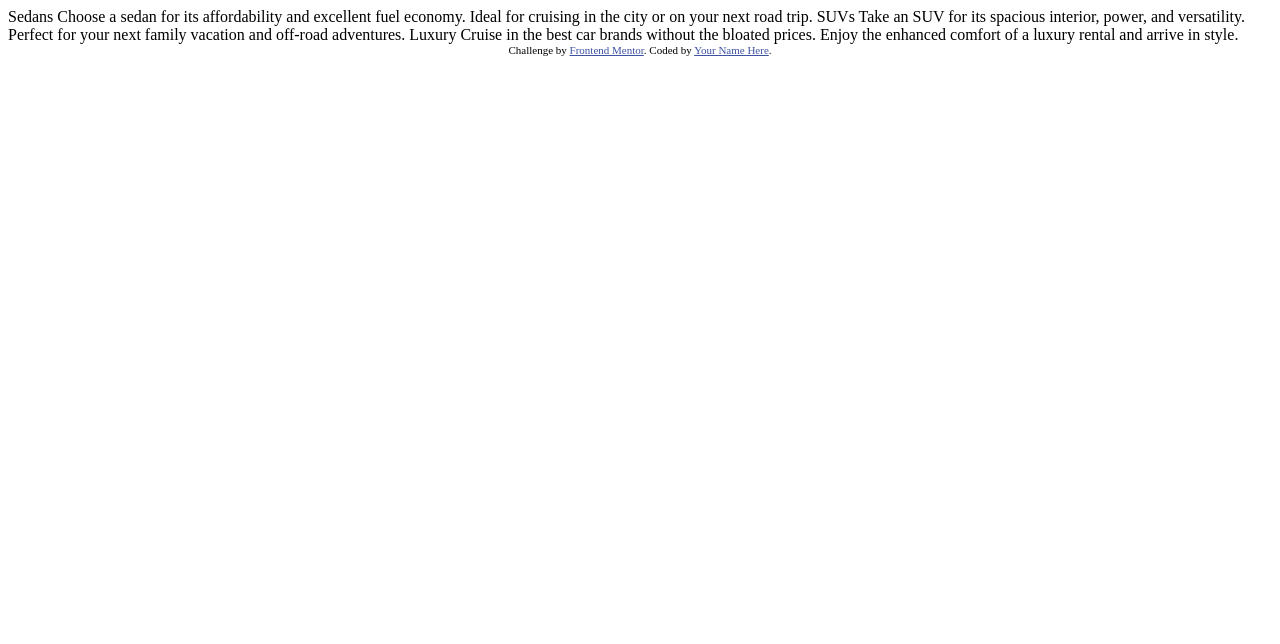
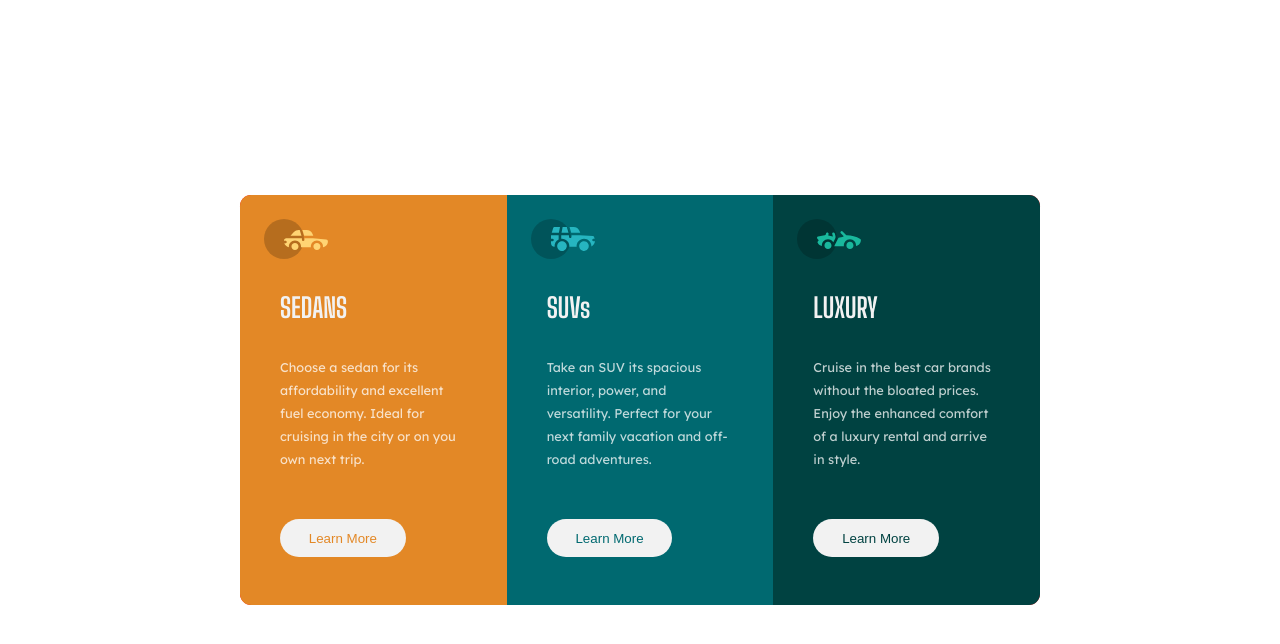
Before and after one commit to alisbai/3-column-preview-card-frontend-mentor, a plain HTML site: page index.html in a window 1280 px wide. Drawn offline with Linux system fonts and the light colour scheme.

Commit message:
finished the project

```diff
--- a/index.html
+++ b/index.html
@@ -5,6 +5,7 @@
   <meta name="viewport" content="width=device-width, initial-scale=1.0"> <!-- displays site properly based on user's device -->
 
   <link rel="icon" type="image/png" sizes="32x32" href="./images/favicon-32x32.png">
+  <link rel="stylesheet" href="style.css">
 
   <title>Frontend Mentor | 3-column preview card component</title>
 
@@ -16,21 +17,35 @@
 </head>
 <body>
 
-  Sedans
-  Choose a sedan for its affordability and excellent fuel economy. Ideal for cruising in the city
-  or on your next road trip.
+  <header><h1 role="page description" class="sr-only">3 column preview card</h1></header>
 
-  SUVs
-  Take an SUV for its spacious interior, power, and versatility. Perfect for your next family vacation
-  and off-road adventures.
+  <main role="main content" class="mainContent">
 
-  Luxury
-  Cruise in the best car brands without the bloated prices. Enjoy the enhanced comfort of a luxury
-  rental and arrive in style.
+    <div class="gridThreeColumns">
+      <div class="card1 cards">
+        <h2>SEDANS</h2>
+        <p>Choose a sedan for its affordability and excellent fuel economy. Ideal for cruising in the city or on you own next trip.</p>
+        <button class="cta-buttons">Learn More</button>
+      </div>
 
-  <div class="attribution">
+      <div class="card2 cards">
+        <h2>SUVs</h2>
+        <p>Take an SUV its spacious interior, power, and versatility. Perfect for your next family vacation and off-road adventures.</p>
+        <button class="cta-buttons">Learn More</button>
+      </div>
+
+      <div class="card3 cards">
+        <h2>LUXURY</h2>
+        <p>Cruise in the best car brands without the bloated prices. Enjoy the enhanced comfort of a luxury rental and arrive in style.</p>
+        <button class="cta-buttons">Learn More</button>
+      </div>
+
+    </div>
+  </main>
+
+  <!-- <div class="attribution">
     Challenge by <a href="https://www.frontendmentor.io?ref=challenge" target="_blank">Frontend Mentor</a>.
     Coded by <a href="#">Your Name Here</a>.
-  </div>
+  </div> -->
 </body>
 </html>
--- /dev/null
+++ b/style.css
@@ -0,0 +1,147 @@
+/* fonts */
+@import url('https://fonts.googleapis.com/css2?family=Big+Shoulders+Display:wght@700&family=Lexend+Deca&display=swap');
+
+:root {
+    /* Primary colors */
+    --brightOrange: hsl(31, 77%, 52%);
+    --darkCyan: hsl(184, 100%, 22%);
+    --veryDarkCyan: hsl(179, 100%, 13%);
+    /* Neutral colors */
+    --transparentWhite: hsla(0, 0%, 100%, 0.75);
+    --veryLightGray: hsl(0, 0%, 95%);
+}
+
+* {
+    padding: 0;
+    margin: 0;
+}
+
+html {
+    height: 100%;
+    box-sizing: border-box;
+}
+
+body {
+    min-height: 100vh;
+    font-family: 'Lexend Deca', arial, sans-serif;
+    font-size: 16px;
+    font-weight: 400;
+    color: var(--veryLightGray);
+    background-color: var(--transparentWhite);
+    display: flex;
+    justify-content: center;
+    align-items: center;
+}
+
+.sr-only {
+    position: absolute;
+    width: 1px;
+    height: 1px;
+    margin: 0;
+    padding: 0;
+    border: none;
+    clip: rect(0, 0, 0, 0);
+    overflow: hidden;
+    display: none;
+}
+
+
+main {
+    padding: 2rem 0.8rem;
+}
+
+
+.gridThreeColumns {
+    margin: auto;
+    width: 80%;
+    max-width: 1000px;
+    /* fallback color */
+    background-color: red;
+    display: grid;
+    grid-auto-flow: column;
+    border: none;
+    border-radius: 0.7rem;
+    overflow: hidden;
+}
+
+@media all and (max-width: 700px) {
+    .gridThreeColumns {
+        grid-auto-flow: row;
+    }
+}
+
+
+.card1 {
+    background-color: var(--brightOrange);
+
+}
+
+.card1>button {
+    color: var(--brightOrange);
+}
+
+.card2 {
+    background-color: var(--darkCyan);
+}
+.card2>button {
+    color: var(--darkCyan);
+}
+
+.card3 {
+    background-color: var(--veryDarkCyan);
+}
+
+.card3>button {
+    color: var(--veryDarkCyan);
+}
+
+.card1::before {
+    content: url(images/icon-sedans.svg);
+}
+
+.card2::before {
+    content: url(images/icon-suvs.svg);
+}
+
+.card3::before {
+    content: url(images/icon-luxury.svg);
+}
+.cards {
+    position: relative;
+    padding: 3rem 2.5rem;
+}
+
+.cards::before {
+    position: absolute;
+    top: 1.5rem;
+    left: 1.5rem;
+}
+
+h2 {
+    font-family: 'Big Shoulders Display';
+    margin-top: 3rem;
+    font-size: 1.7rem
+}
+
+p {
+    margin-top: 2rem;
+    color: var(--transparentWhite);
+    font-size: 0.8rem;
+    line-height: 1.8;
+}
+
+.cta-buttons {
+    color: transparent;
+    margin-top: 3rem;
+    background-color: var(--veryLightGray);
+    padding: 0.7rem 1.8rem;
+    border: none;
+    border-radius: 50px;
+    cursor: pointer;
+}
+
+.cta-buttons:hover {
+    background-color: transparent;
+    color: var(--veryLightGray);
+    box-shadow: inset 0 0 0 2px var(--veryLightGray);
+}
```
